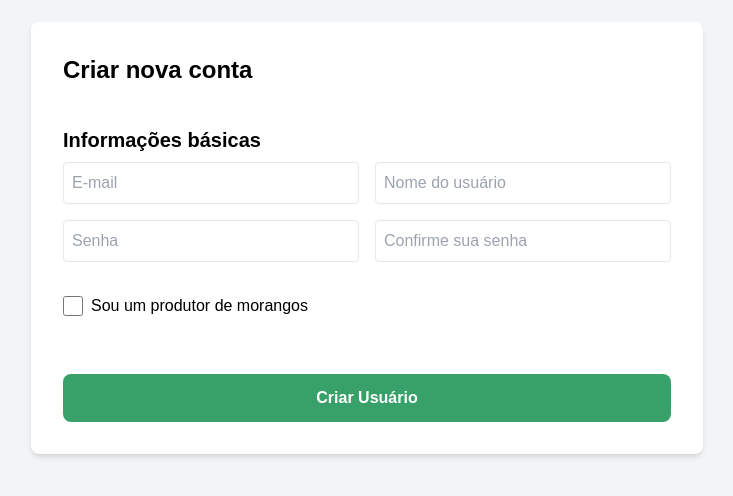
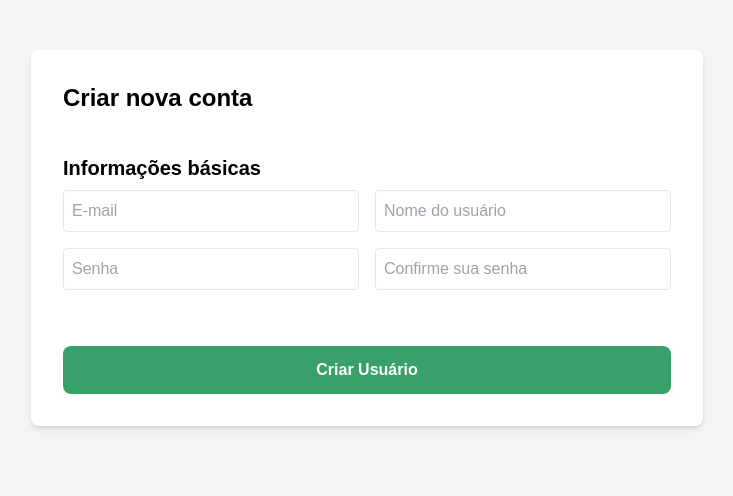
Before and after one commit to jl2218/StrawberryRoute, a Next.js app: page /users/signup in a window 1280 px wide. Shown: the part 162-658 px from the top of the page, without its empty margins (273-1006 px from the left). Built offline with nearby package versions, Linux system fonts and the light colour scheme.

Commit message:
feat: auto-activate producer fields in signup form using isProducer query param

```diff
--- a/src/app/page.tsx
+++ b/src/app/page.tsx
@@ -175,7 +175,7 @@ export default function Home() {
             Junte-se à Strawberry Route e conecte-se com empresas e compradores interessados em morangos de qualidade do Sul de Minas.
           </p>
           <Link
-            href="/users/signup"
+            href="/users/signup?isProducer=true"
             className="btn-secondary"
           >
             Cadastre-se como Produtor
--- a/src/app/users/signup/page.tsx
+++ b/src/app/users/signup/page.tsx
@@ -1,6 +1,6 @@
 "use client";
 import { useState, useRef } from 'react';
-import { useRouter } from "next/navigation";
+import { useRouter, useSearchParams } from "next/navigation";
 import { validatePassword } from '@/utils/auth';
 import { toast } from 'react-toastify';
 import 'react-toastify/dist/ReactToastify.css';
@@ -11,7 +11,9 @@ export default function Signup() {
   const [password, setPassword] = useState('');
   const [confirmPassword, setConfirmPassword] = useState('');
   const [email, setEmail] = useState('');
-  const [isProducer, setIsProducer] = useState(false);
+
+  const searchParams = useSearchParams();
+  const [isProducer] = useState(() => searchParams.get("isProducer") === "true");
 
   // Producer fields
   const [name, setName] = useState('');
@@ -164,19 +166,6 @@ export default function Signup() {
               required
             />
           </div>
-        </div>
-
-        {/* Producer Toggle */}
-        <div className="mb-4">
-          <label className="flex items-center space-x-2 cursor-pointer">
-            <input
-              type="checkbox"
-              checked={isProducer}
-              onChange={() => setIsProducer(!isProducer)}
-              className="form-checkbox h-5 w-5 text-secondary"
-            />
-            <span className="text-black">Sou um produtor de morangos</span>
-          </label>
         </div>
 
         {/* Producer Information (conditionally rendered) */}
```
